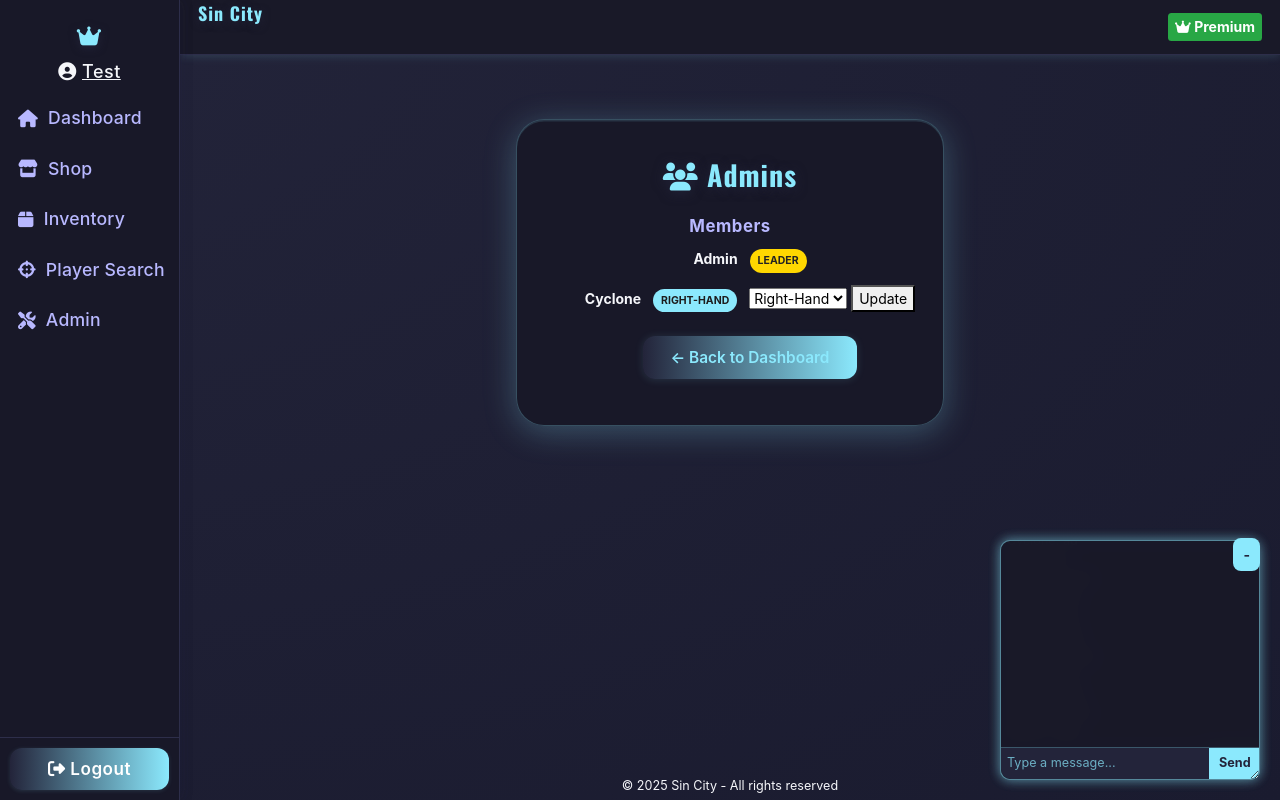
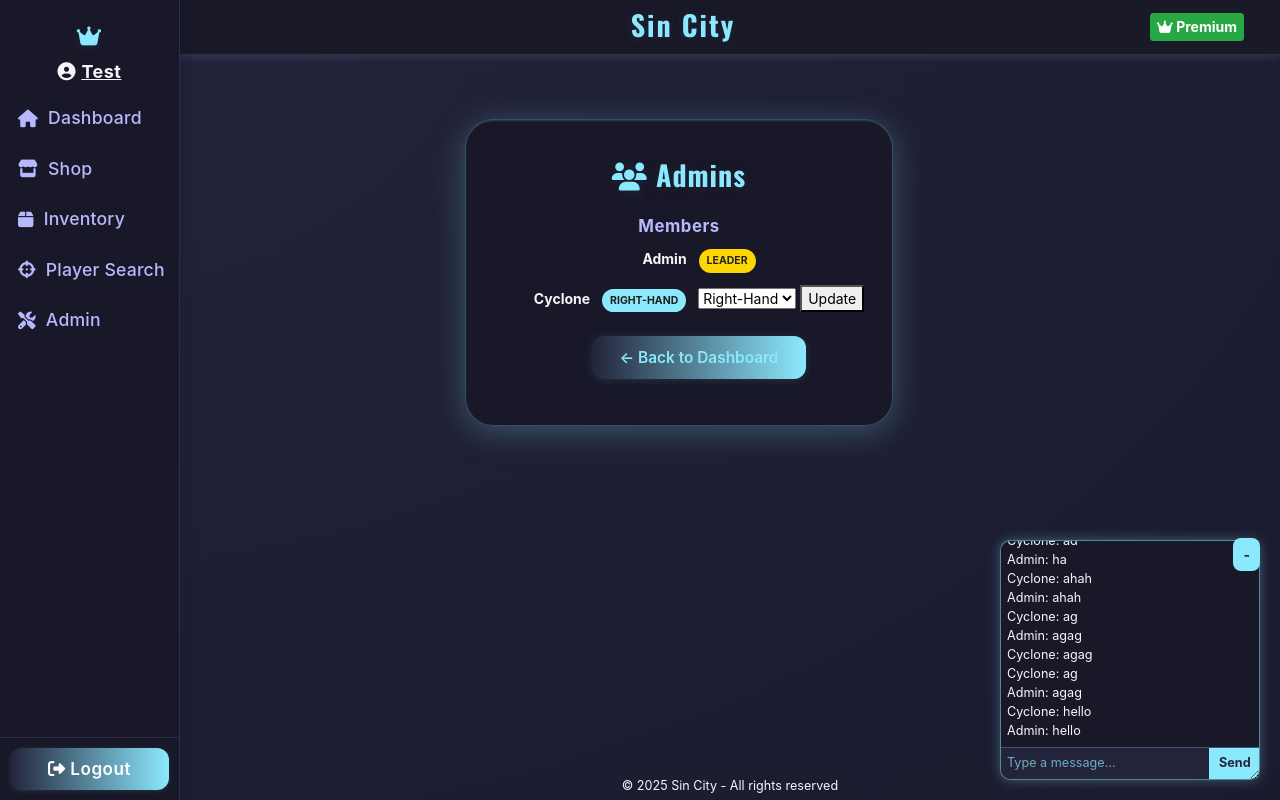
Before and after one commit to emixwebpy/SinCity-mafia, a Flask app: page /crew/1 in a window 1280 px wide. Run offline with Flask 3, Linux system fonts and the light colour scheme; a user stored in the database is signed in; data comes from the database, SQL or seed files in the repository; both versions use the stored data as it was after the commit.

Commit message:
upgrades

```diff
--- a/app.py
+++ b/app.py
@@ -299,7 +299,10 @@
     new_role = request.form.get('new_role')
 
     # 🚫 Prevent non-leaders from assigning the leader role
-    if new_role == 'leader, right_hand, left_hand' and my_role_entry.role != 'leader, right_hand, left_hand':
+    if new_role == 'leader' and my_role_entry.role != 'leader':
+        flash("Only leaders can assign the leader role.", "danger")
+        return redirect(url_for('crew_page', crew_id=target_crew_id))
+    if new_role == 'leader' and my_role_entry.role != 'right_hand':
         flash("Only leaders can assign the leader role.", "danger")
         return redirect(url_for('crew_page', crew_id=target_crew_id))
 
@@ -308,9 +311,6 @@
         flash("You cannot change your own role.", "danger")
         return redirect(url_for('crew_page', crew_id=target_crew_id))
 
-    if current_user.id == target_user_id:
-        flash("You cannot change your own role.", "danger")
-        return redirect(url_for('crew_page', crew_id=target_crew_id))
 
     # Apply update
     crew_member.role = new_role
--- a/templates/base.html
+++ b/templates/base.html
@@ -343,11 +343,12 @@
     box-sizing: border-box;
   }
   .topbar {
+
     height: 55px;
     background: rgba(25, 25, 40, 0.98);
     display: flex;
     align-items: center;
-    padding: 0 18px;
+    padding: 0 36px;
     box-shadow: 0 2px 8px #8be9fd22;
     z-index: 10;
     position: sticky;
@@ -358,21 +359,28 @@
   }
   .topbar .topbar-title {
     height: 55px;
-    align-items: center ;
-    text-align: center;
     color: #8be9fd;
-    font-size: 18px;
+    font-size: 28px;
     font-weight: 900;
-    letter-spacing: 1px;
-    margin-right: 12px;
+    letter-spacing: 2px;
+    padding-bottom: 5px;
     font-family: 'Oswald', 'Cinzel', serif;
     text-shadow: 0 2px 8px #23243a;
   }
-  .topbar .topbar-actions {
+  .topbar-title  {
+    padding-right: auto;
+    height: 55px;
+    color: #8be9fd;
+    text-decoration: none;
+    display: flex;
+    align-items: center ;
+    text-align: center;
+    margin: auto;
+  }
+  /* .topbar .topbar-actions {
     margin-left: auto;
     display: flex;
-    gap: 8px;
-  }
+  } */
   .topbar .topbar-actions .btn {
     border-radius: 10px;
     font-weight: 600;
@@ -390,8 +398,8 @@
     color: #8be9fd;
   }
   .content-area {
-    flex: 1;
-    padding: 16px 8px 12px 8px;
+    flex: 1 1 auto;
+    padding: 16px 110px 12px 8px;
     min-width: 0;
     display: flex;
     flex-direction: column;
@@ -723,9 +756,11 @@
       {% if current_user.is_authenticated %}
       <div class="sidebar-user">
         <i class="fas fa-user-circle"></i>
-          <a href="{{ url_for('profile', username=current_user.username) }}" style="color:inherit;text-decoration:underline;">
-          {{ current_character.name }}
+          <a href="{{ url_for('profile', username=current_user.username) }}" style="color:inherit; text-decoration: underline;">
+
+          <strong>{{ current_character.name }}</strong>
           </a>
+
       </div>
       {% endif %}
 
--- a/templates/crew_page.html
+++ b/templates/crew_page.html
@@ -145,15 +145,15 @@
   {% endif %}
 </div>
 
-<div id="floating-chat">
+<!-- <div id="floating-chat">
   <div id="chat-messages"></div>
   <form id="chat-form">
     <input type="text" id="chat-input" placeholder="Type a message..." autocomplete="off" />
     <button type="submit" id="chat-submit">Send</button>
   </form>
-</div>
+</div> -->
 
-<script>
+<!-- <script>
 // ---------------- Floating Chat ----------------
 document.addEventListener('DOMContentLoaded', () => {
   const chatForm = document.getElementById('chat-form');
@@ -203,5 +203,5 @@
   fetchMessages();
   setInterval(fetchMessages, 3000);
 });
-</script>
+</script> -->
 {% endblock %}
```
Also changed, not shown: other parts of templates/base.html (+25 -0 lines), templates/dashboard.html (+3 -23 lines), instance/users.db.
